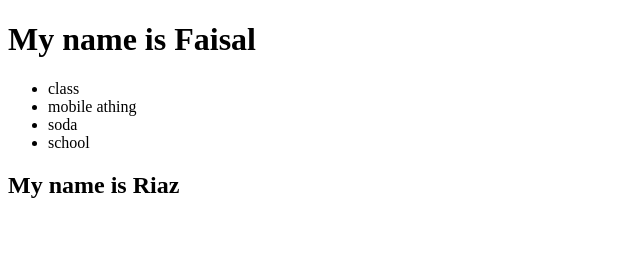
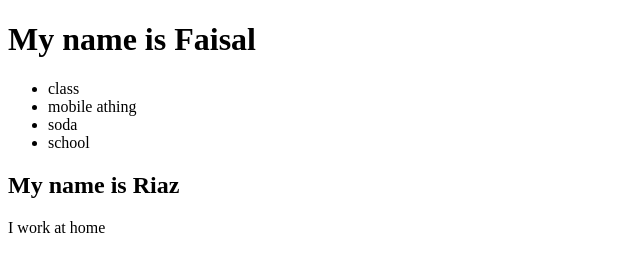
Before and after one commit to javedevai/blog, a plain HTML site: page index.html in a window 1280 px wide. Shown: the whole page, without its empty margins (0-640 px from the left). Drawn offline with Linux system fonts and the light colour scheme.

Commit message:
Add riaz name

```diff
--- a/index.html
+++ b/index.html
@@ -15,5 +15,6 @@
     </ul>
 
     <h2>My name is Riaz</h2>
+    <p>I work at home</p>
   </body>
 </html>
```
